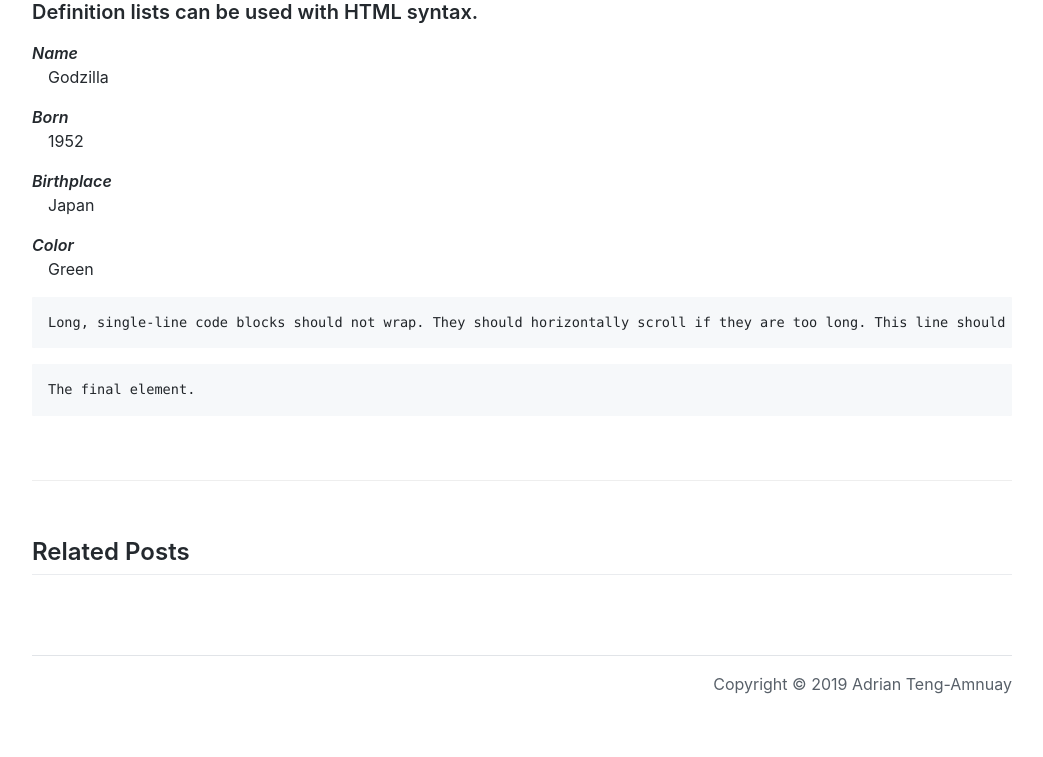
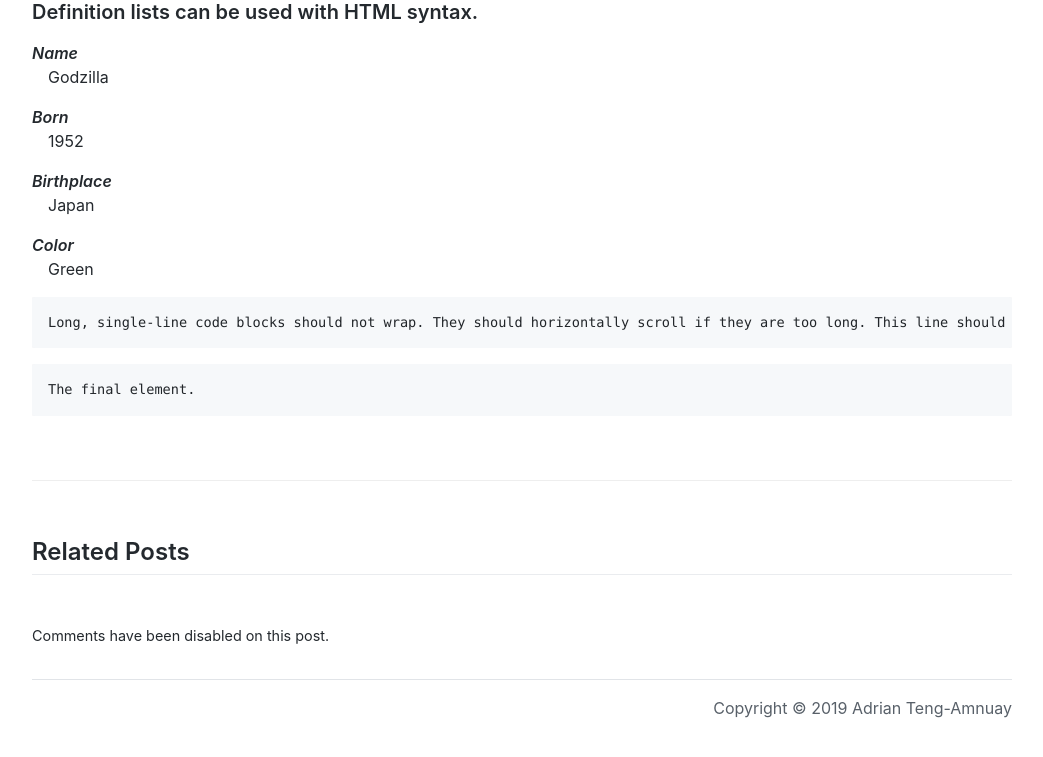
Before and after one commit to Porkbutts/tech.adriant.io, a Jekyll site: the page built from _posts/2019-09-30-example-post.md, in a window 1280 px wide and 900 px high, scrolled down 3063 px, cut to the strip 132-889 px from the top of the window. Shown: the whole strip, without its empty margins (118-1161 px from the left). Built offline with Jekyll 4.4.1, drawn with Linux system fonts in a browser that asks for light colours; nearby versions of some CDN libraries; comment, search, counter and statistics services are not loaded.

Commit message:
If disqus not included display comments disabled

```diff
--- a/_layouts/post.html
+++ b/_layouts/post.html
@@ -11,4 +11,8 @@ excerpt_separator: <!--more-->
 
 {% include related_posts.html %}
 
-{% if site.environment == "production" and page.comments %}{% include disqus.html %}{% endif %}
+{% if site.environment == "production" and page.comments %}
+{% include disqus.html %}
+{% else %}
+<small>Comments have been disabled on this post.</small>
+{% endif %}
```
